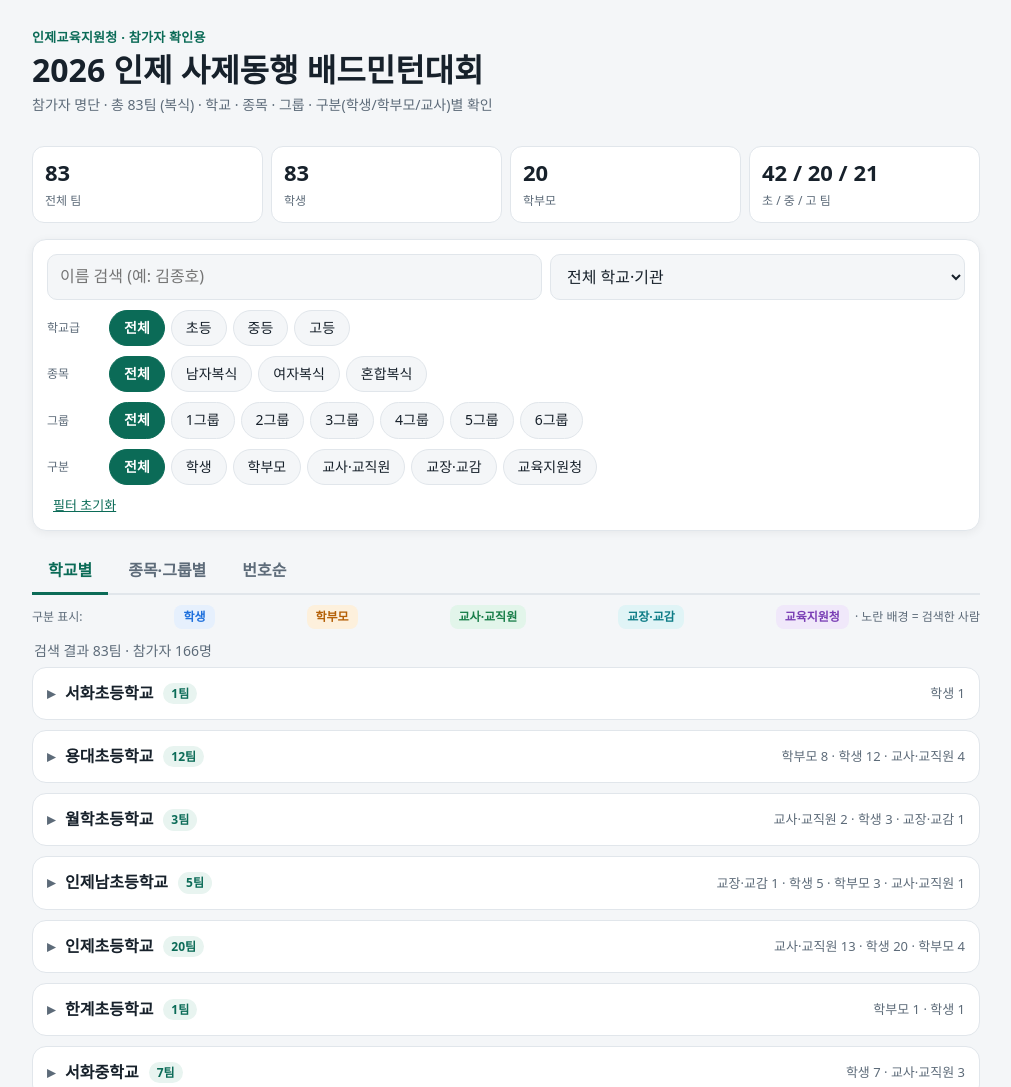
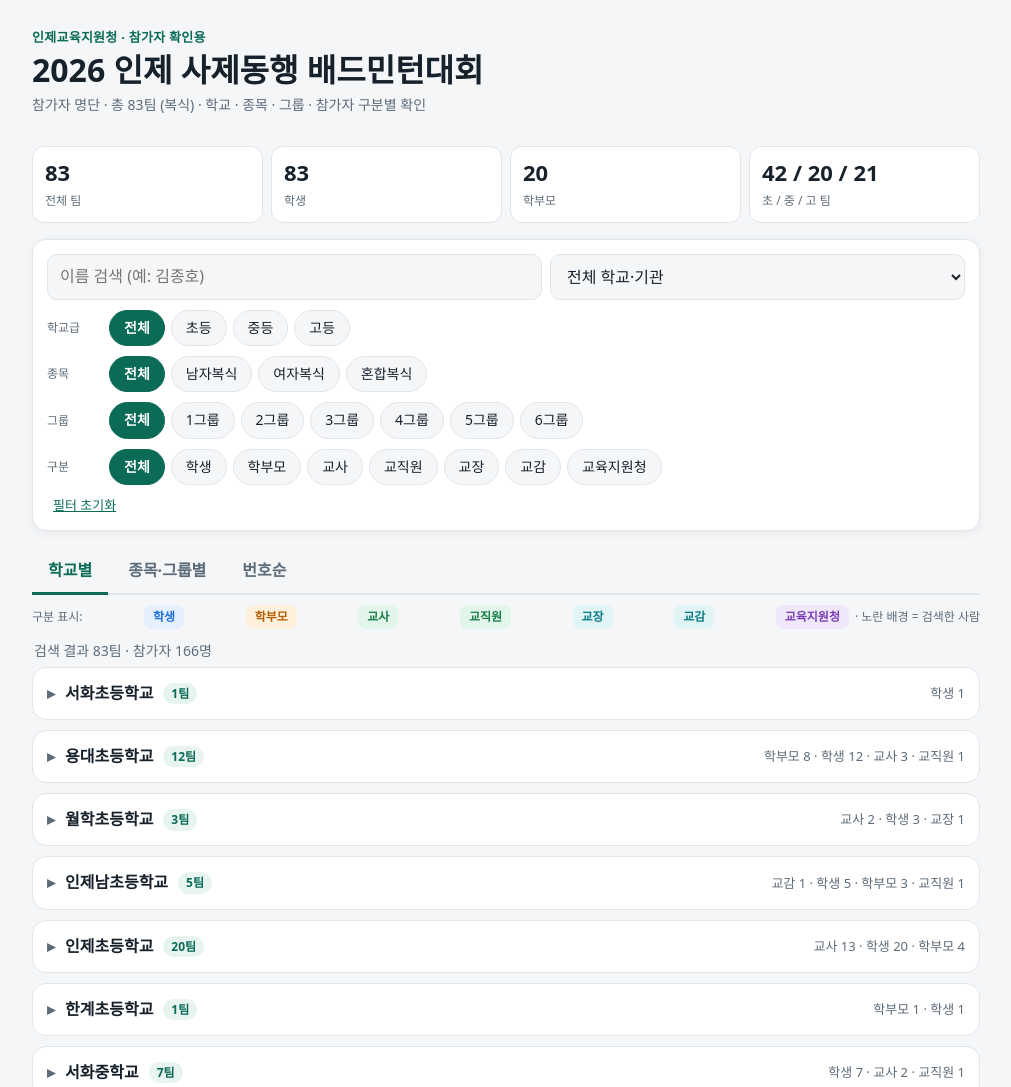
Before and after one commit to chuntukwang-png/inje-badminton-2026, a plain HTML site: page index.html in a window 1280 px wide. Shown: the top 1087 px of the page, without its empty margins (134-1145 px from the left). Drawn offline with Linux system fonts and the light colour scheme.

Commit message:
Add files via upload

```diff
--- a/index.html
+++ b/index.html
@@ -72,7 +72,7 @@ footer{margin-top:30px;font-size:12px;color:var(--mute)}
 <header>
  <div class="org">인제교육지원청 · 참가자 확인용</div>
  <h1>2026 인제 사제동행 배드민턴대회</h1>
- <div class="meta">참가자 명단 · 총 <span id="total"></span>팀 (복식) · 학교 · 종목 · 그룹 · 구분(학생/학부모/교사)별 확인</div>
+ <div class="meta">참가자 명단 · 총 <span id="total"></span>팀 (복식) · 학교 · 종목 · 그룹 · 참가자 구분별 확인</div>
 </header>
 <div class="stats" id="stats"></div>
 
@@ -94,7 +94,7 @@ footer{margin-top:30px;font-size:12px;color:var(--mute)}
  <button role="tab" aria-selected="false" data-v="num">번호순</button>
 </div>
 <div class="legend">구분 표시:
- <span class="role r-stu">학생</span><span class="role r-par">학부모</span><span class="role r-tea">교사·교직원</span><span class="role r-adm">교장·교감</span><span class="role r-off">교육지원청</span>
+ <span class="role r-stu">학생</span><span class="role r-par">학부모</span><span class="role r-tea">교사</span><span class="role r-tea">교직원</span><span class="role r-adm">교장</span><span class="role r-adm">교감</span><span class="role r-off">교육지원청</span>
  <span>· 노란 배경 = 검색한 사람</span>
 </div>
 <div class="count" id="count"></div>
@@ -106,8 +106,7 @@ const TEAMS=[{"n":1,"e":"F","l":"초등","g":1,"p":[{"s":"인제남초등학교"
 const EN={M:'남복',F:'여복',X:'혼복'}, EF={M:'남자복식',F:'여자복식',X:'혼합복식'};
 const LVS=['초등','중등','고등'];
 const roleCls=r=>r==='학생'?'stu':r==='학부모'||r==='부'?'par':r==='교육지원청'?'off':(r==='교장'||r==='교감')?'adm':'tea';
-const roleTxt=r=>r==='부'?'학부모':r;
-const roleKey=r=>({stu:'학생',par:'학부모',tea:'교사·교직원',adm:'교장·교감',off:'교육지원청'})[roleCls(r)];
+const roleKey=r=>r==='부'?'학부모':['교무행정사','전문상담사','스포츠강사'].includes(r)?'교직원':r;
 const state={q:'',school:'',lv:'',e:'',g:'',role:'',view:'school'};
 const $=s=>document.querySelector(s);
 const esc=s=>String(s).replace(/[&<>"]/g,c=>({'&':'&amp;','<':'&lt;','>':'&gt;','"':'&quot;'}[c]));
@@ -117,7 +116,7 @@ const schools=[...new Set(TEAMS.flatMap(t=>t.p.map(x=>x.s)))].sort((a,b)=>{
 // team's home school = school of the student
 TEAMS.forEach(t=>{const st=t.p.find(x=>x.r==='학생'||x.r==='학부모'&&false)||t.p[1];t.home=st.s;t.sch=[...new Set(t.p.map(x=>x.s))]});
 function segs(){
- const defs={lv:['초등','중등','고등'],e:['M','F','X'],g:[1,2,3,4,5,6],role:['학생','학부모','교사·교직원','교장·교감','교육지원청']};
+ const defs={lv:['초등','중등','고등'],e:['M','F','X'],g:[1,2,3,4,5,6],role:['학생','학부모','교사','교직원','교장','교감','교육지원청']};
  document.querySelectorAll('.seg').forEach(el=>{const k=el.dataset.k;
   const mk=(v,l)=>{const b=document.createElement('button');b.textContent=l;b.dataset.v=v;b.setAttribute('aria-pressed','false');b.onclick=()=>{state[k]=state[k]==v?'':v;render()};el.appendChild(b)};
   mk('','전체');defs[k].forEach(v=>mk(v,k==='e'?EF[v]:k==='g'?v+'그룹':v))});
@@ -137,7 +136,7 @@ function match(t){
 function card(t){
  const q=state.q.trim();
  return `<div class="team ${t.e}"><div class="th"><span class="no">No.${t.n}</span><span class="tag ${t.e}">${EF[t.e]}</span><span class="tag lv">${t.l} ${t.g}그룹</span></div>`+
- t.p.map(x=>`<div class="p ${q&&x.m.includes(q)?'hit':''}"><div><div class="nm">${esc(x.m)}</div><div class="sc">${esc(x.s)}</div></div><span class="role r-${roleCls(x.r)}">${esc(roleTxt(x.r))}</span></div>`).join('')+`</div>`;
+ t.p.map(x=>`<div class="p ${q&&x.m.includes(q)?'hit':''}"><div><div class="nm">${esc(x.m)}<span class="role r-${roleCls(x.r)}">(${esc(roleKey(x.r))})</span></div><div class="sc">${esc(x.s)}${roleKey(x.r)==='교직원' && x.r!=='교직원'?' · '+esc(x.r):''}</div></div></div>`).join('')+`</div>`;
 }
 const cmpT=(a,b)=>LVS.indexOf(a.l)-LVS.indexOf(b.l)||'MFX'.indexOf(a.e)-'MFX'.indexOf(b.e)||a.g-b.g||a.n-b.n;
 function render(){
```
